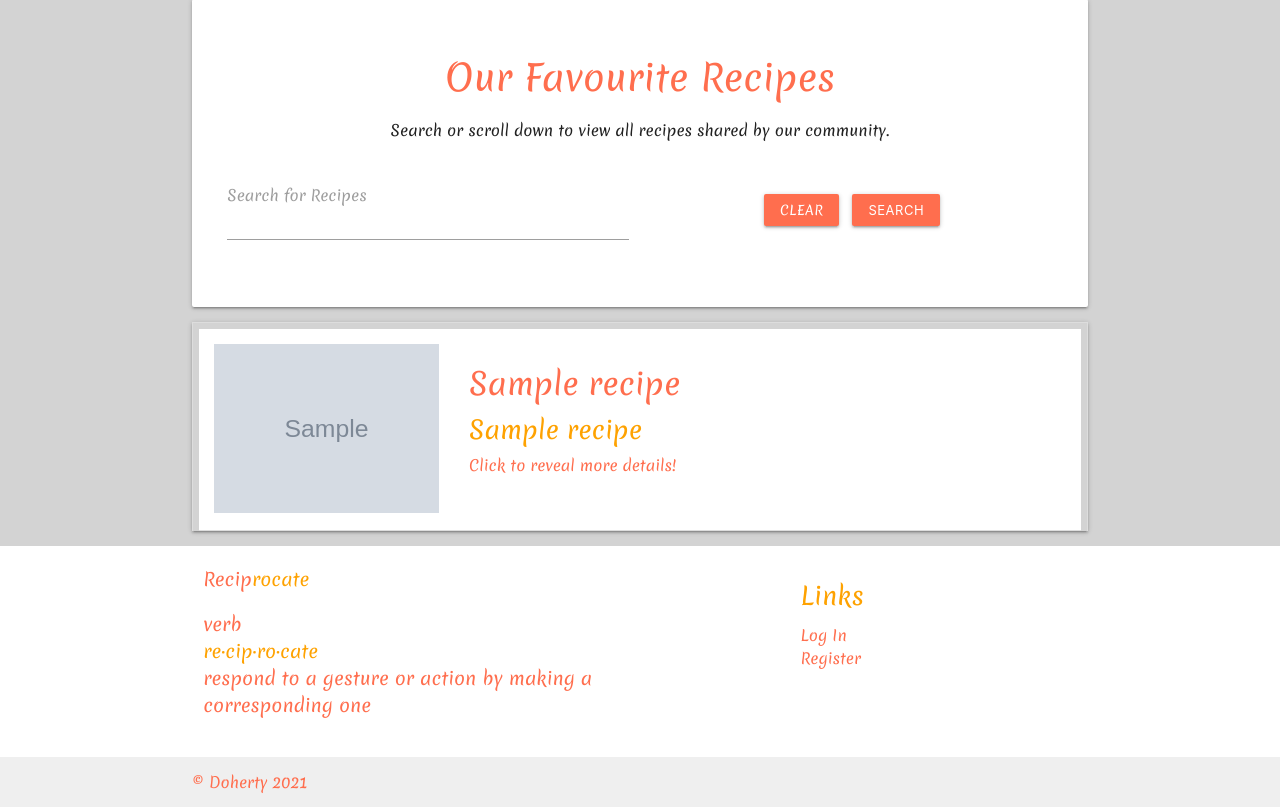
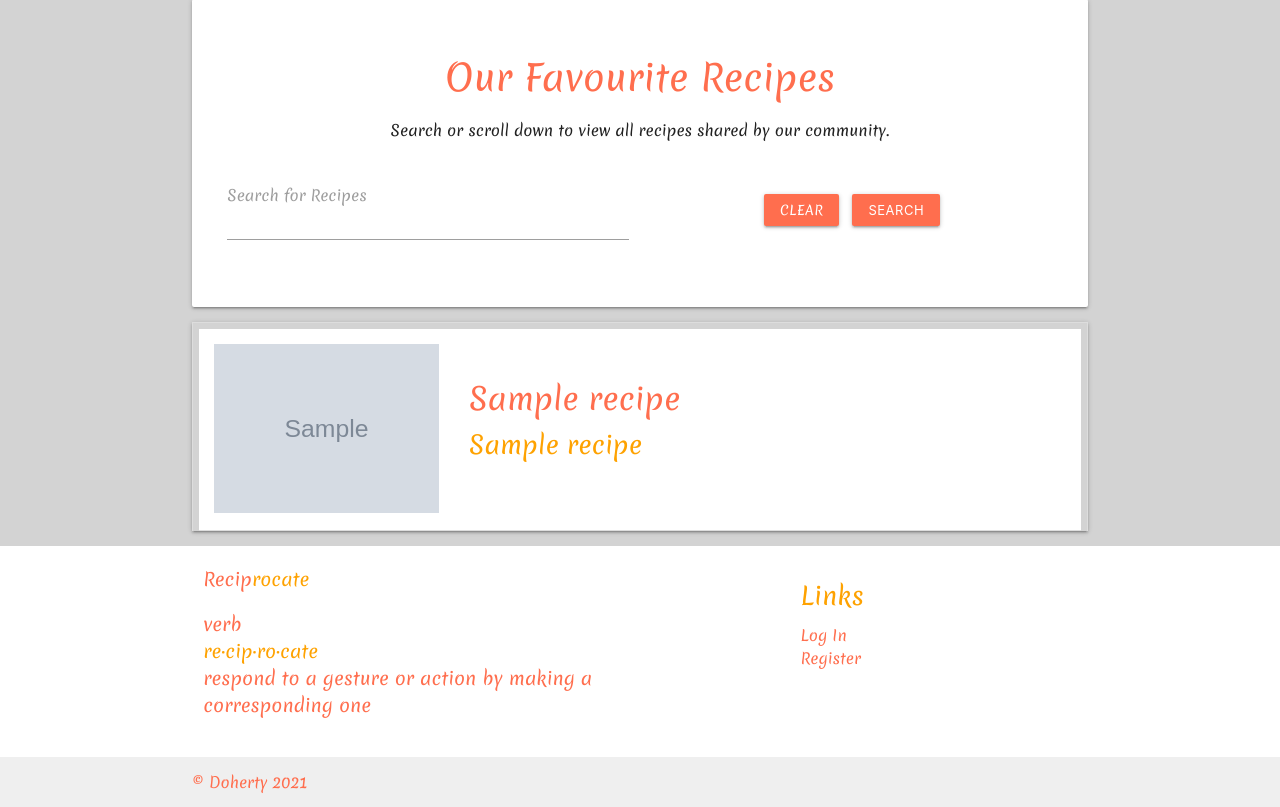
Before and after one commit to Code-Institute-Submissions/alandoherty95-reciprocate-app, a Flask app: page / in a window 1280 px wide. Shown: the part 830-1637 px from the top of the page. Run offline with Flask 2, Linux system fonts and the light colour scheme; grey boxes marked "Sample" are stand-in pictures; a database or web service that is not in the repository returns one stand-in record (values such as "Sample title"); some libraries are stand-ins or nearby versions.

Commit message:
Fixed bug with deletion modal, design changes made to recieps.html

```diff
--- a/app.py
+++ b/app.py
@@ -171,7 +171,7 @@ def add_category():
             "category_name": request.form.get("category_name")
         }
         mongo.db.categories.insert_one(category)
-        flash("New category was successfully added")
+        flash("New recipe type was successfully added")
         return redirect(url_for("get_categories"))
 
     return render_template("add_category.html")
@@ -185,7 +185,7 @@ def edit_category(category_id):
             "category_name": request.form.get("category_name")
         }
         mongo.db.categories.update({"_id": ObjectId(category_id)}, submit)
-        flash('Category was successfully updated!')
+        flash('Recipe type was successfully updated!')
         return redirect(url_for("get_categories"))
 
     category = mongo.db.categories.find_one({"_id": ObjectId(category_id)})
@@ -196,7 +196,7 @@ def edit_category(category_id):
 @app.route("/delete_category/<category_id>")
 def delete_category(category_id):
     mongo.db.categories.remove({"_id": ObjectId(category_id)})
-    flash('Category was successfully deleted!')
+    flash('Recipe type was successfully deleted!')
     return redirect(url_for("get_categories"))
 
 
--- a/templates/profile.html
+++ b/templates/profile.html
@@ -66,6 +66,10 @@
             </div>
         {% endfor %}
     </ul>
+    <!-- no search results found -->
+        {% else %}
+            <h6 class="center-align">No Results Found. Please try other words.</h6>
+        {% endif %}
     <div class="card">
         <div class="card-image">
             <img class="activator" src="https://www.shsonline.ie/wp-content/uploads/2019/06/SHS_Logox2.png">
--- a/templates/recipes.html
+++ b/templates/recipes.html
@@ -60,15 +60,15 @@
         {% for recipe in recipes %}
         <li>
             <div class="collapsible-header">
-                <div class="col s12">
-                    <img class="activator" src="{{ recipe.image_url }}" alt="Image of Recipe">
+                <div class="col">
+                    <img class="activator" src="{{ recipe.image_url }}" alt="recipe">
                 </div>
-                <div class="col s12">
+                <div class="col">
+                    <i class="fas fa-carret-down"></i>
                     <h4>{{ recipe.recipe_name }}</h4>
                     <h5>{{ recipe.category_name }}</h5>
-                    <p>Click to reveal more details!</p>
                     {% if session.user|lower == recipe.created_by|lower %}
-                        <a href="{{ url_for('delete_recipe', recipe_id=recipe._id) }}" class="btn-small">Delete</a>
+                        <a href="#modal-{{recipe._id}}" class="btn-small modal-trigger">Delete</a>
                         <a href="{{ url_for('edit_recipe', recipe_id=recipe._id) }}" class="btn-small">Edit</a>
                     {% endif %}
                 </div>
@@ -94,8 +94,8 @@
         {% endfor %}
     </ul>
     <!-- no search results found -->
-    {% else %}
-        <h6 class="center-align">No Results Found. Please try other words.</h6>
-    {% endif %}
+        {% else %}
+            <h6 class="center-align">No Results Found. Please try other words.</h6>
+        {% endif %}
 
 {% endblock %}
```
Also changed, not shown: templates/categories.html (+13 -1 lines).
